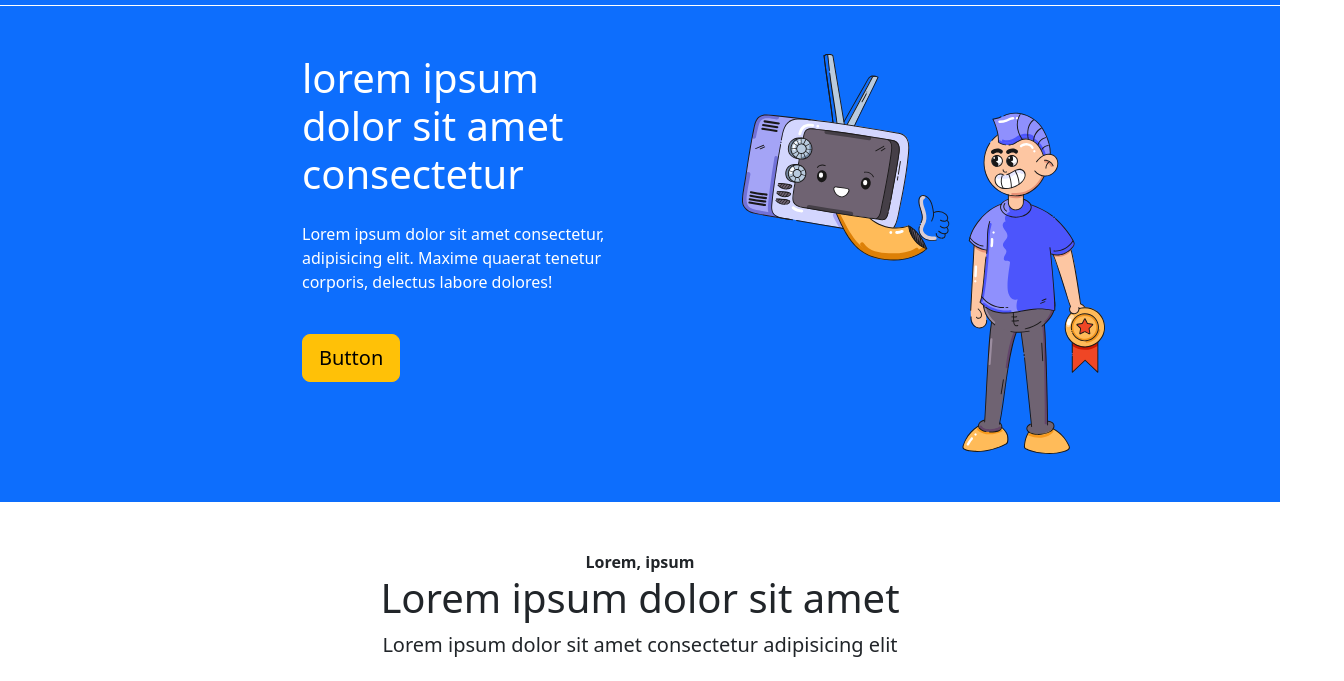
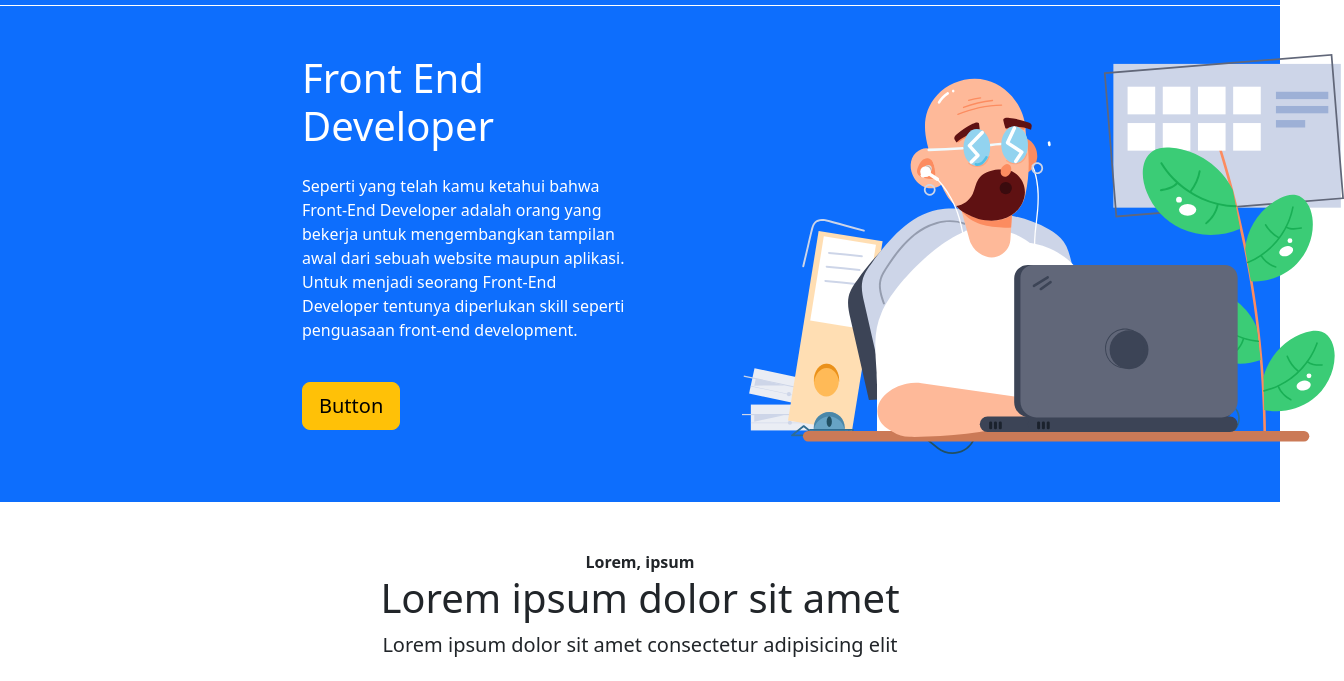
Before and after one commit to EijazDhirendra/landing-page, a plain HTML site: page index.html in a window 1280 px wide. Shown: the part 62-743 px from the top of the page, 1344 px wide, since content can reach past the window. Drawn offline with nearby package versions, Linux system fonts and the light colour scheme.

Commit message:
commit profesi 1

```diff
--- a/index.html
+++ b/index.html
@@ -121,7 +121,7 @@
 <header class="container-fluid p-0">
     <nav class="navbar fixed-top navbar-expand-lg bg-primary" data-bs-theme="dark">
         <div class="container-fluid">
-            <a class="navbar-brand" href="https://smapluspgri.sch.id" target="_blank">
+            <a class="navbar-brand" href="https://www.webarq.com/?gad_source=1&gclid=Cj0KCQjwhtWvBhD9ARIsAOP0GogfC_vshfZDeA_fISH1H2OSYSqnmOtp9NMxbvzsmTbhLvGGijcrbYMaAkuNEALw_wcB" target="_blank">
                 <img src="images/Logo-Pesat.png" alt="Logo Pesat" width="40px" class="d-inline-block align-text-top">
                 PESAT
             </a>
@@ -168,13 +168,13 @@
     <section class="row bg-primary text-white py-5">
         <div class="col-sm-6 order-md-last">
             <div class="section1-2">
-                <img src="images/tv-guy-svg-illustration-free.svg" alt="ilustration-1" class="ilustration-1">
+                <img src="images/dev3.svg" alt="ilustration-1" class="ilustration-1">
             </div>
         </div>
         <div class="col-sm-6">
             <div class="section1-1">
-                    <h1 class="mb-4">lorem ipsum dolor sit amet consectetur</h1>
-                <p>Lorem ipsum dolor sit amet consectetur, adipisicing elit. Maxime quaerat tenetur corporis, delectus labore dolores!</p>
+                    <h1 class="mb-4">Front End Developer</h1>
+                <p>Seperti yang telah kamu ketahui bahwa Front-End Developer adalah orang yang bekerja untuk mengembangkan tampilan awal dari sebuah website maupun aplikasi. Untuk menjadi seorang Front-End Developer tentunya diperlukan skill seperti penguasaan front-end development.</p>
                 <button class="btn btn-lg btn-warning mt-4">Button</button>
             </div>
         </div>
```
Also changed, not shown: images/Desktop.avif (added), images/dev.jpg (added), images/dev2.jpg (added), images/dev3.svg (added).
